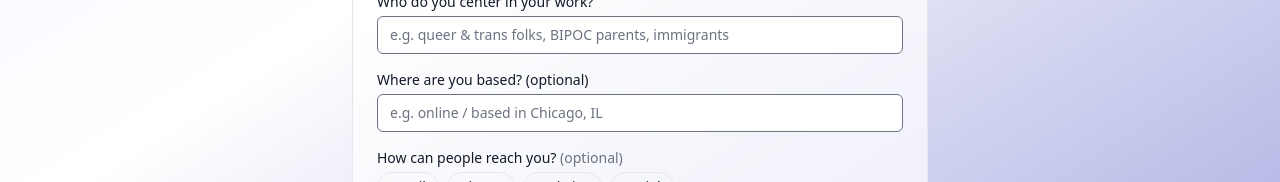
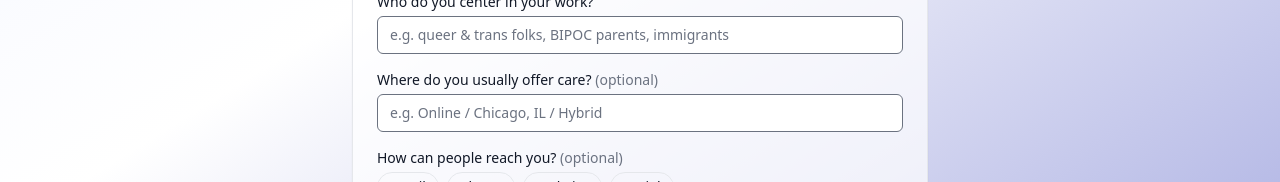
Before and after one commit to yumengcao4888/pulse-bloom, a Next.js app: page /healer in a window 1280 px wide. Shown: the part 567-749 px from the top of the page. Built offline with nearby package versions, Linux system fonts and the light colour scheme; no server answers; a web font is replaced by a local one.

Commit message:
Optimized location texts.

```diff
--- a/components/healer/edit-space-sheet.tsx
+++ b/components/healer/edit-space-sheet.tsx
@@ -295,13 +295,13 @@ export default function EditProfileSheet({ healer }: EditProfileSheetProps) {
             </div>
             <div className="space-y-1">
               <label className="block text-sm font-medium">
-                {t("form.healer.city.label")}{" "}
-                <span className="text-gray-500 text-sm">{t("form.optional")}</span>
+                Where do you usually offer care?{" "}
+                <span className="text-gray-500 text-sm">(optional)</span>
               </label>
               <input
                 type="text"
                 className="w-full rounded-md border px-3 py-2 text-sm"
-                placeholder={t("form.healer.city.placeholder")}
+                placeholder="e.g. Online / Chicago, IL / Hybrid"
                 value={form.location ?? ""}
                 onChange={handleChange("location")}
               />
--- a/components/healer/healer-form.tsx
+++ b/components/healer/healer-form.tsx
@@ -285,12 +285,13 @@ export default function HealerForm() {
 
       <div className="space-y-1">
         <label className="block text-sm font-medium">
-          {t("form.healer.city.label")} {t("form.optional")}
+          Where do you usually offer care?{" "}
+          <span className="text-gray-500 text-sm">(optional)</span>
         </label>
         <input
           type="text"
           className="w-full rounded-md border px-3 py-2 text-sm"
-          placeholder={t("form.healer.city.placeholder")}
+          placeholder="e.g. Online / Chicago, IL / Hybrid"
           value={form.location}
           onChange={handleChange('location')}
         />
```
